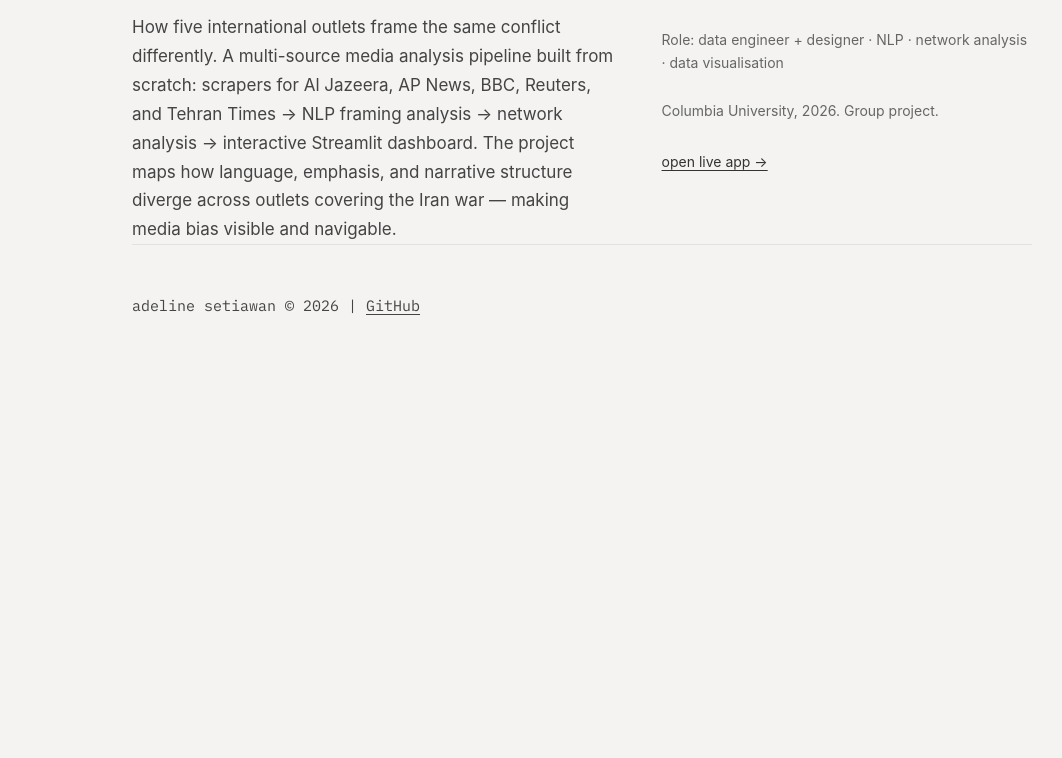
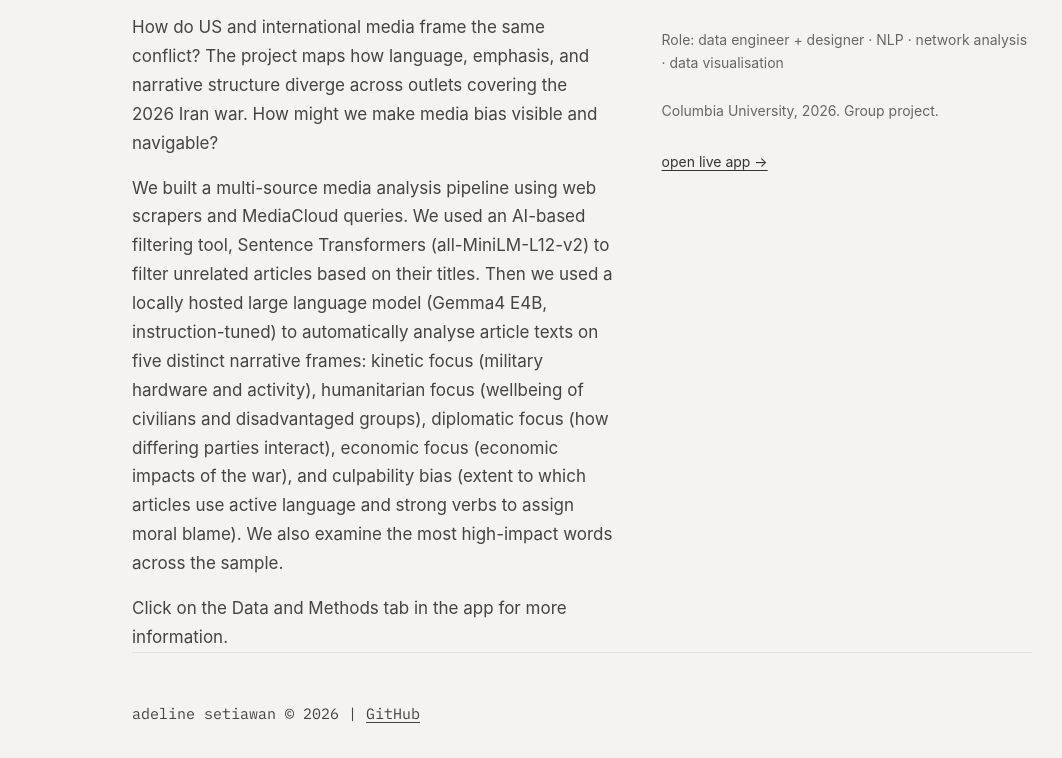
Before and after one commit to halfabluebanana/linlinlin.online, a plain HTML site: page projects/iran-war-framing.html in a window 1280 px wide. Shown: the part 941-1699 px from the top of the page, without its empty margins (58-1120 px from the left). Before the commit the page ends 1292 px from the top, so only its background shows below. Drawn offline with Linux system fonts and the light colour scheme; a web font is replaced by a local one.

Commit message:
iran-war-framing: update project description with full methodology
Co-Authored-By: Claude Sonnet 4.6 <noreply@anthropic.com>

```diff
--- a/projects/iran-war-framing.html
+++ b/projects/iran-war-framing.html
@@ -130,7 +130,13 @@
                 <div>
                     <h2 class="project-info-title">iran war media framing</h2>
                     <p class="project-info-description">
-                        How five international outlets frame the same conflict differently. A multi-source media analysis pipeline built from scratch: scrapers for Al Jazeera, AP News, BBC, Reuters, and Tehran Times → NLP framing analysis → network analysis → interactive Streamlit dashboard. The project maps how language, emphasis, and narrative structure diverge across outlets covering the Iran war — making media bias visible and navigable.
+                        How do US and international media frame the same conflict? The project maps how language, emphasis, and narrative structure diverge across outlets covering the 2026 Iran war. How might we make media bias visible and navigable?
+                    </p>
+                    <p class="project-info-description" style="margin-top: 1rem;">
+                        We built a multi-source media analysis pipeline using web scrapers and MediaCloud queries. We used an AI-based filtering tool, Sentence Transformers (all-MiniLM-L12-v2) to filter unrelated articles based on their titles. Then we used a locally hosted large language model (Gemma4 E4B, instruction-tuned) to automatically analyse article texts on five distinct narrative frames: kinetic focus (military hardware and activity), humanitarian focus (wellbeing of civilians and disadvantaged groups), diplomatic focus (how differing parties interact), economic focus (economic impacts of the war), and culpability bias (extent to which articles use active language and strong verbs to assign moral blame). We also examine the most high-impact words across the sample.
+                    </p>
+                    <p class="project-info-description" style="margin-top: 1rem;">
+                        Click on the Data and Methods tab in the app for more information.
                     </p>
                 </div>
                 <div>
```
